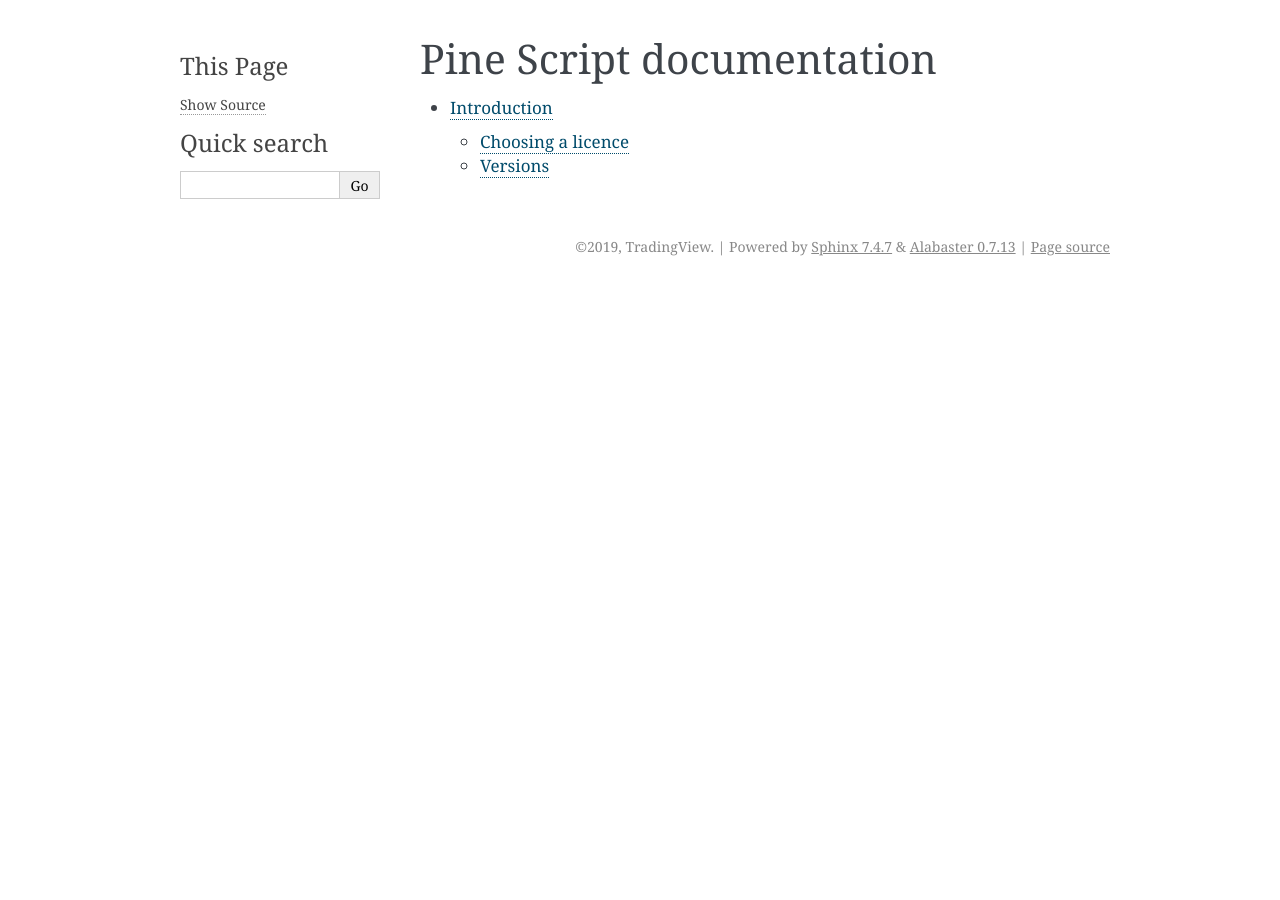
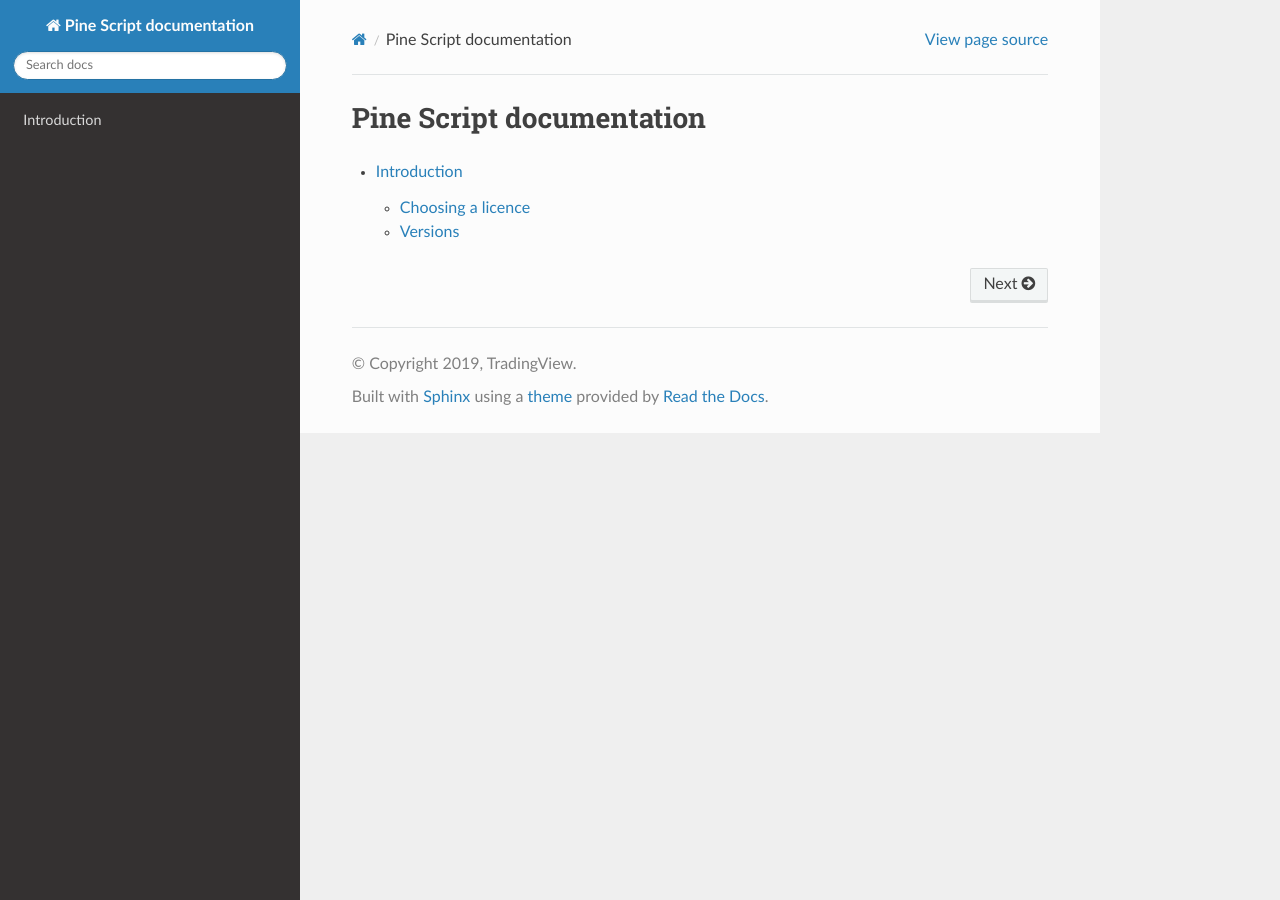
Before and after one commit to ppetrovtv/pine_script_docs, a Sphinx documentation site: the page built from source/index.rst, in a window 1280 px wide. Built offline with Sphinx 7.4.7 and the Read the Docs theme 2.0.0, drawn with Linux system fonts in a browser that asks for light colours.

Commit message:
Added requirements.txt and rtd theme

```diff
--- /dev/null
+++ b/requirements.txt
@@ -0,0 +1 @@
+sphinx_rtd_theme
--- a/source/conf.py
+++ b/source/conf.py
@@ -79,12 +79,7 @@
 # The theme to use for HTML and HTML Help pages.  See the documentation for
 # a list of builtin themes.
 #
-# Read more https://alabaster.readthedocs.io/en/latest/
-html_theme = 'alabaster'
-html_theme_options = {
-    'logo': 'Pine_Script_logo.png',
-    # 'show_related': True, # shows previous/next page link on the sidebar
-}
+html_theme = 'sphinx_rtd_theme'
 
 # Theme options are theme-specific and customize the look and feel of a theme
 # further.  For a list of options available for each theme, see the
```
